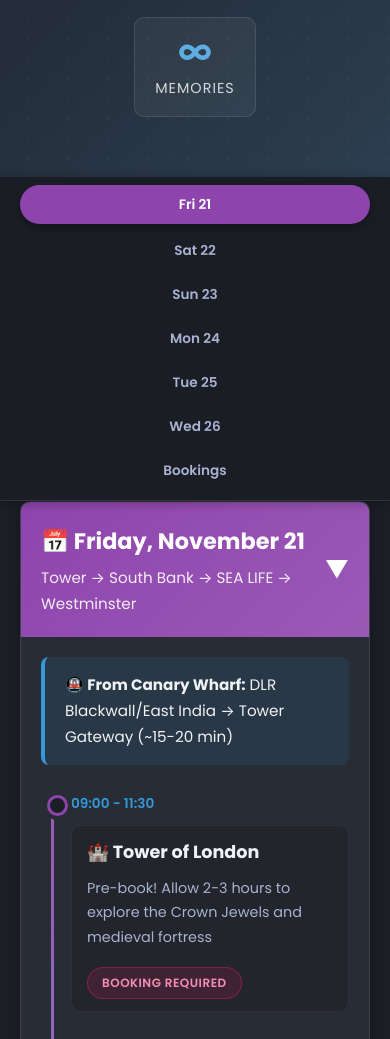
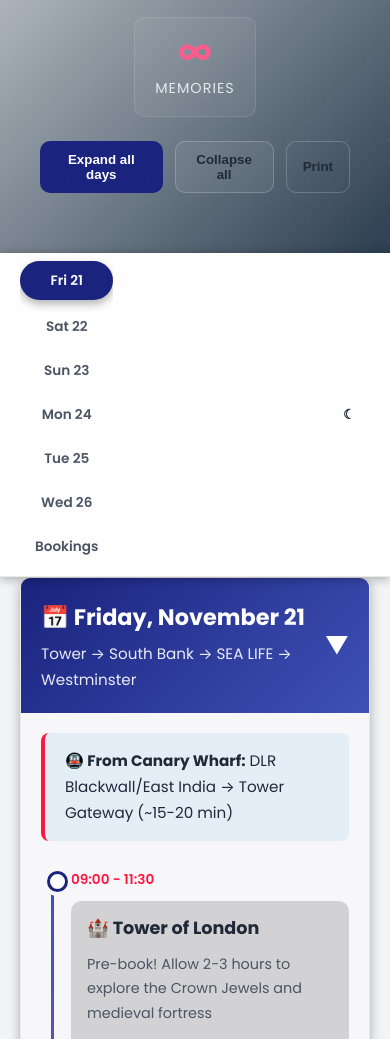
Before and after one commit to Panosero/git-github.com-Panosero-london_itenary_november_2025, a plain HTML site: page index.html in a window 390 px wide. Shown: the part 411-1450 px from the top of the page. Drawn offline with Linux system fonts and the light colour scheme.

Commit message:
feat: implement theme toggle and enhance accessibility features
- Added theme toggle functionality to switch between light and dark modes, improving user experience and accessibility.
- Introduced skip link for better navigation for screen reader users.
- Enhanced the hero section with action buttons for expanding/collapsing itinerary days and printing the itinerary.
- Updated styles for theme toggle button and added responsive design improvements for mobile navigation.
- Included a favicon for better branding and user recognition.

```diff
--- a/index.html
+++ b/index.html
@@ -4,13 +4,20 @@
     <meta charset="UTF-8">
     <meta name="viewport" content="width=device-width, initial-scale=1.0">
     <meta name="description" content="London Itinerary - November 21-26, 2025">
+    <meta name="theme-color" content="#1c1e26">
+    <meta property="og:title" content="London Itinerary">
+    <meta property="og:description" content="6-day plan for London: routes, timings, and essential bookings.">
+    <meta property="og:type" content="website">
+    <meta name="twitter:card" content="summary_large_image">
     <title>London Itinerary 🇬🇧</title>
+    <link rel="icon" href="favicon.svg" type="image/svg+xml">
     <link rel="stylesheet" href="styles.css">
     <link rel="preconnect" href="https://fonts.googleapis.com">
     <link rel="preconnect" href="https://fonts.gstatic.com" crossorigin>
     <link href="https://fonts.googleapis.com/css2?family=Poppins:wght@300;400;600;700&display=swap" rel="stylesheet">
 </head>
 <body>
+    <a class="skip-link" href="#main">Skip to content</a>
     <div class="hero">
         <div class="container">
             <h1 class="hero-title">🇬🇧 London Itinerary</h1>
@@ -29,11 +36,16 @@
                     <span class="stat-label">Memories</span>
                 </div>
             </div>
+            <div class="hero-actions">
+                <button class="btn primary" onclick="expandAll()">Expand all days</button>
+                <button class="btn" onclick="collapseAll()">Collapse all</button>
+                <button class="btn outline" onclick="printItinerary()">Print</button>
+            </div>
         </div>
     </div>
 
     <nav class="sticky-nav">
-        <div class="container">
+        <div class="container nav-inner">
             <ul class="nav-links">
                 <li><a href="#day1">Fri 21</a></li>
                 <li><a href="#day2">Sat 22</a></li>
@@ -43,10 +55,11 @@
                 <li><a href="#day6">Wed 26</a></li>
                 <li><a href="#bookings">Bookings</a></li>
             </ul>
+            <button class="theme-toggle" type="button" aria-label="Toggle theme" title="Toggle theme">☾</button>
         </div>
     </nav>
 
-    <main class="container">
+    <main id="main" class="container">
         <!-- Day 1: Friday -->
         <section id="day1" class="day-section">
             <div class="day-header" onclick="toggleDay('day1')">
--- a/script.js
+++ b/script.js
@@ -7,10 +7,17 @@
 // INITIALIZATION
 // =====================================================
 document.addEventListener('DOMContentLoaded', () => {
+    initializeTheme();
     initializeCollapsibleSections();
     loadBookingState();
     initializeSmoothScrolling();
     initializeBookingCheckboxes();
+
+    // Attach theme toggle
+    const themeBtn = document.querySelector('.theme-toggle');
+    if (themeBtn) {
+        themeBtn.addEventListener('click', toggleTheme);
+    }
 
     // Show first day by default
     const firstDay = document.querySelector('.day-content');
@@ -282,6 +289,44 @@ window.collapseAll = collapseAll;
 window.printItinerary = printItinerary;
 
 // =====================================================
+// THEME HANDLING
+// =====================================================
+function initializeTheme() {
+    try {
+        const saved = localStorage.getItem('londonTheme');
+        const prefersDark = window.matchMedia && window.matchMedia('(prefers-color-scheme: dark)').matches;
+        const theme = saved || (prefersDark ? 'dark' : 'light');
+        setTheme(theme);
+    } catch (_) {
+        setTheme('dark');
+    }
+}
+
+function setTheme(theme) {
+    const root = document.documentElement;
+    root.setAttribute('data-theme', theme);
+    try { localStorage.setItem('londonTheme', theme); } catch (_) { }
+
+    const btn = document.querySelector('.theme-toggle');
+    if (btn) {
+        btn.textContent = theme === 'dark' ? '☀' : '☾';
+        btn.setAttribute('aria-label', `Switch to ${theme === 'dark' ? 'light' : 'dark'} theme`);
+        btn.title = btn.getAttribute('aria-label');
+    }
+
+    // Update theme-color meta for mobile browsers
+    const meta = document.querySelector('meta[name="theme-color"]');
+    if (meta) {
+        meta.setAttribute('content', theme === 'dark' ? '#1c1e26' : '#ffffff');
+    }
+}
+
+function toggleTheme() {
+    const current = document.documentElement.getAttribute('data-theme') || 'dark';
+    setTheme(current === 'dark' ? 'light' : 'dark');
+}
+
+// =====================================================
 // SERVICE WORKER REGISTRATION (Optional PWA support)
 // =====================================================
 if ('serviceWorker' in navigator) {
--- a/styles.css
+++ b/styles.css
@@ -815,6 +815,112 @@ footer p {
 }
 
 /* =====================================================
+   THEME TOGGLE, HERO ACTIONS, AND ENHANCEMENTS
+   ===================================================== */
+.nav-inner {
+    display: flex;
+    justify-content: space-between;
+    align-items: center;
+    gap: 16px;
+}
+
+.theme-toggle {
+    appearance: none;
+    border: 1px solid rgba(255,255,255,0.2);
+    background: rgba(255,255,255,0.06);
+    color: var(--text-primary);
+    border-radius: 999px;
+    padding: 8px 14px;
+    cursor: pointer;
+    font-weight: 600;
+    transition: var(--transition);
+}
+
+.theme-toggle:hover {
+    background: rgba(255,255,255,0.12);
+    transform: translateY(-1px);
+}
+
+.skip-link {
+    position: absolute;
+    left: -9999px;
+    top: 0;
+    background: var(--accent-color);
+    color: #fff;
+    padding: 10px 16px;
+    z-index: 2000;
+    border-radius: 6px;
+}
+
+.skip-link:focus {
+    left: 16px;
+    top: 16px;
+}
+
+.hero-actions {
+    display: flex;
+    justify-content: center;
+    gap: 12px;
+    margin-top: 24px;
+}
+
+.btn {
+    appearance: none;
+    border: 1px solid rgba(255,255,255,0.2);
+    background: rgba(255,255,255,0.06);
+    color: var(--text-primary);
+    padding: 10px 16px;
+    border-radius: 10px;
+    cursor: pointer;
+    font-weight: 600;
+    transition: var(--transition);
+}
+
+.btn:hover { transform: translateY(-2px); }
+.btn.primary { background: var(--primary-color); border-color: transparent; color: #fff; }
+.btn.outline { background: transparent; }
+
+/* Light theme variables */
+[data-theme="light"] {
+    --primary-color: #1a237e;
+    --primary-light: #3f51b5;
+    --accent-color: #ff1744;
+    --accent-light: #ff5c8d;
+    --bg-dark: #ffffff;
+    --bg-light: #f7f7f9;
+    --text-primary: #1f2937;
+    --text-secondary: #4b5563;
+}
+
+[data-theme="light"] body {
+    background: #f3f4f6;
+}
+
+[data-theme="light"] .sticky-nav {
+    background: rgba(255,255,255,0.9);
+    border-bottom: 1px solid rgba(0,0,0,0.08);
+}
+
+[data-theme="light"] .day-section,
+[data-theme="light"] .booking-item,
+[data-theme="light"] .tip-card,
+[data-theme="light"] .option-card {
+    border-color: rgba(0,0,0,0.06);
+}
+
+/* Mobile nav enhancements */
+@media (max-width: 768px) {
+    .nav-inner { gap: 8px; }
+    .nav-links {
+        overflow-x: auto;
+        flex-wrap: nowrap;
+        -webkit-overflow-scrolling: touch;
+        scroll-snap-type: x proximity;
+    }
+    .nav-links li { scroll-snap-align: start; }
+}
+
+/* =====================================================
    ACCESSIBILITY
    ===================================================== */
 @media (prefers-reduced-motion: reduce) {
```
Also changed, not shown: favicon.svg (added).
